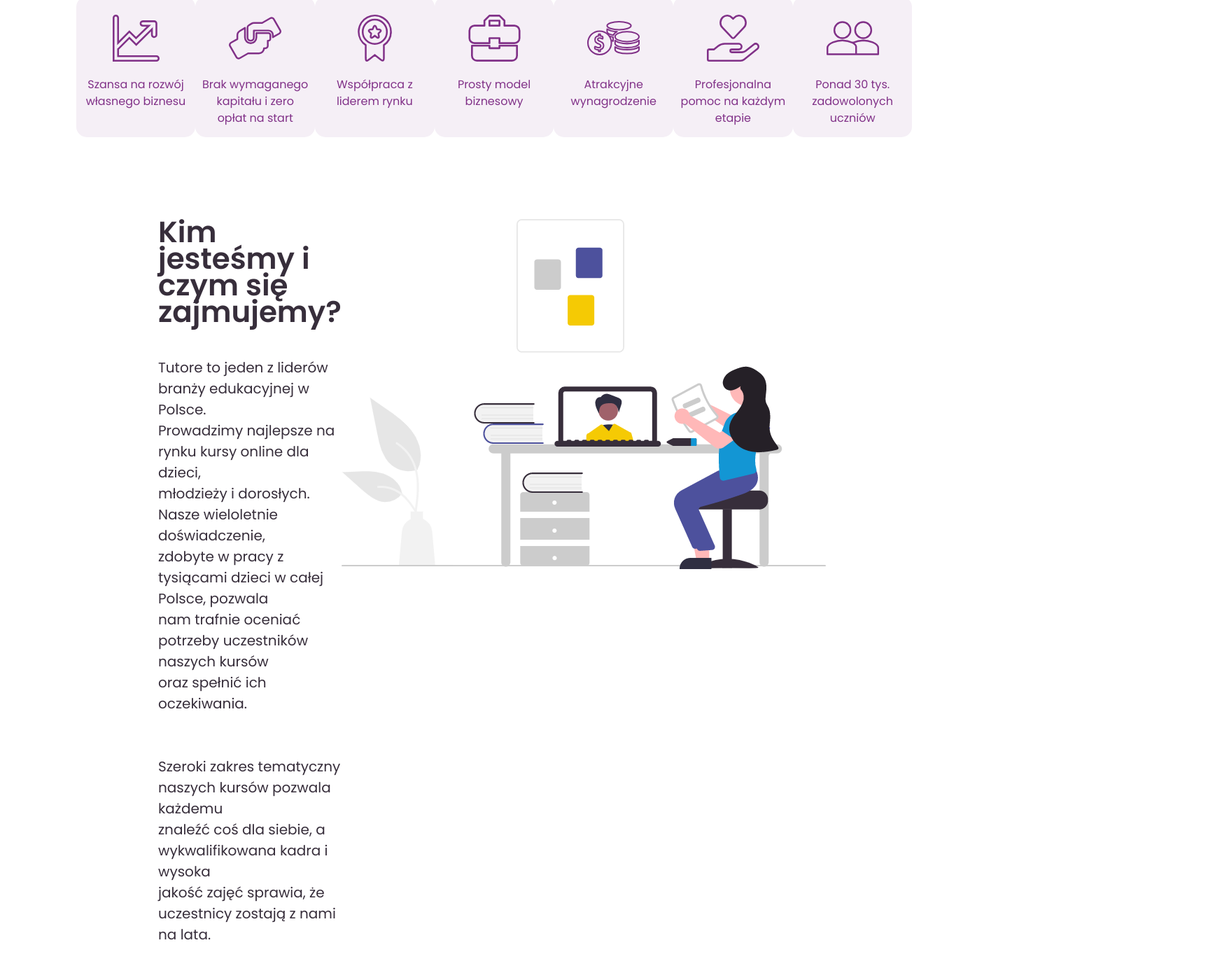
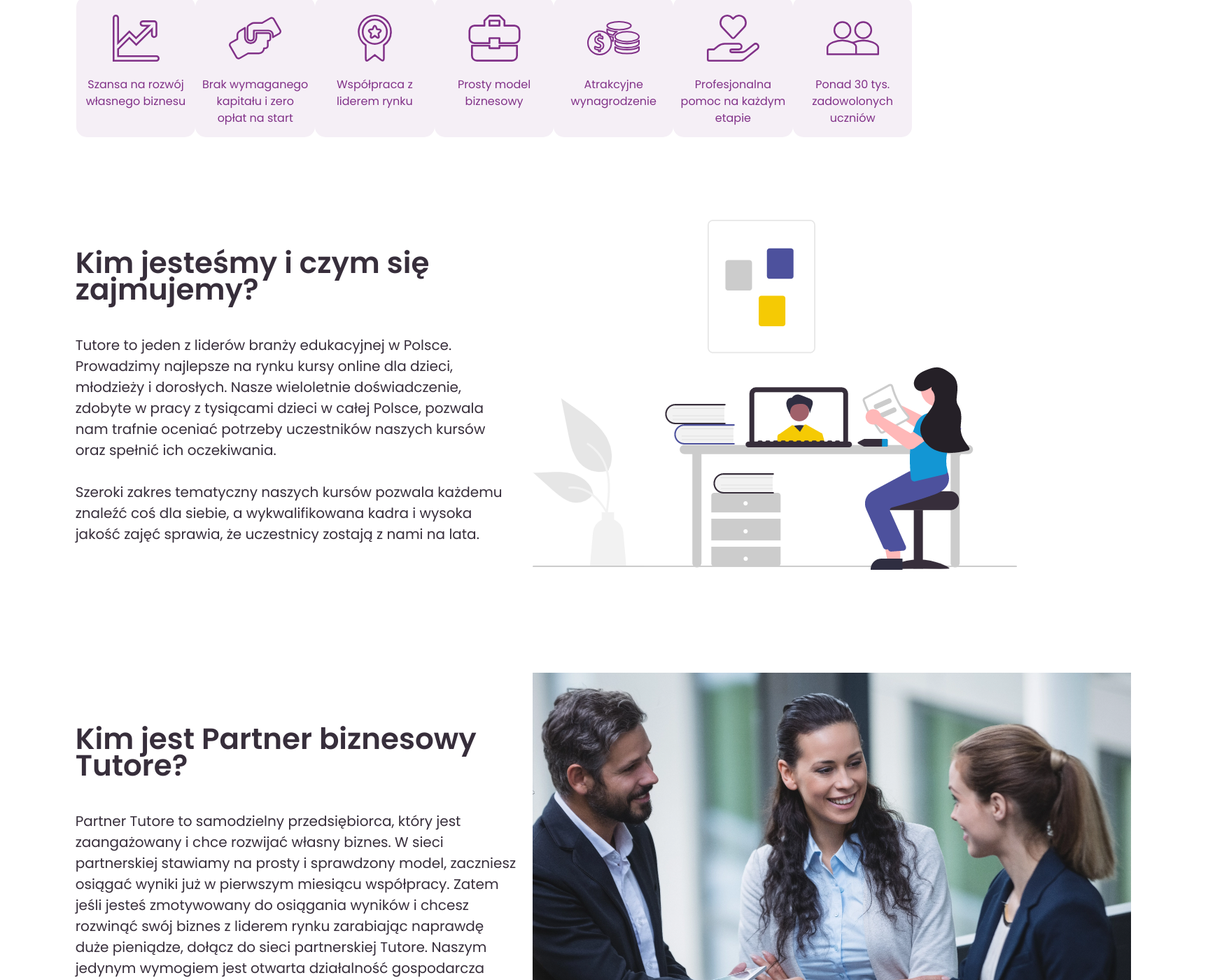
Before and after one commit to VladWorkRepo/tutore-page, a Vue app: page / in a window 1280 px wide. Shown: the part 803-2203 px from the top of the page at 70% size, 1756 px wide, since content can reach past the window. Built offline with nearby package versions, Linux system fonts and the light colour scheme.

Commit message:
refactoring

```diff
--- a/package.json
+++ b/package.json
@@ -10,9 +10,7 @@
   "dependencies": {
     "core-js": "^3.6.5",
     "vue": "^2.6.11",
-    "vue-router": "^3.2.0",
-    "vuetify": "^2.4.0",
-    "vuex": "^3.4.0"
+    "vuetify": "^2.4.0"
   },
   "devDependencies": {
     "@vue/cli-plugin-babel": "~4.5.0",
--- a/src/App.vue
+++ b/src/App.vue
@@ -29,7 +29,6 @@
 import PartnerTutore from './components/partner/PartnerTutore.vue';
 import BePartner from './components/partner/BePartner.vue';
 
-
 export default {
   components: {
     TheHeader,
@@ -41,7 +40,7 @@
     AboutBusiness,
     StepByStep,
     PartnerTutore,
-    BePartner
+    BePartner,
   },
 };
 </script>
--- a/src/components/about/AboutBusiness.vue
+++ b/src/components/about/AboutBusiness.vue
@@ -1,40 +1,20 @@
 <template>
-    <div class="about">
-        <div class="about-text">
-            <h2 class="about-text_title">Kim jest Partner biznesowy Tutore?</h2>
-            <div class="about-text_content">
-                Partner Tutore to samodzielny przedsiębiorca, który jest zaangażowany i chce rozwijać własny biznes. W sieci partnerskiej stawiamy na prosty i sprawdzony model, zaczniesz osiągać wyniki już w pierwszym miesiącu współpracy. Zatem jeśli jesteś zmotywowany do osiągania wyników i chcesz rozwinąć swój biznes z liderem rynku zarabiając naprawdę duże pieniądze, dołącz do sieci partnerskiej Tutore. Naszym jedynym wymogiem jest otwarta działalność gospodarcza bądź gotowość do jej założenia.
-            </div>
-        </div>
-        <div class="about-bg">
-            <img src="../../assets/bg/about-business-bg.png" alt="#">
-        </div>
-    </div>
+    <basic-about-template :title="title" :content="content">
+        <img src="../../assets/bg/about-business-bg.png" alt="#">
+    </basic-about-template>
 </template>
 
-<style scoped>
-.about {
-    display: flex;
-    height: 566px;
-    background-color: #FCFCFC;
-}
-
-.about .about-text {
-    padding: 70px 64px 124px 226px;
-}
-.about .about-text .about-text_title {
-    font-size: 42px;
-    line-height: 38px;
-    color: #372E3B;
-
-}
-
-.about .about-text .about-text_content {
-    margin-top: 45px;
-    font-weight: 400;
-    color: #372E3B;
-    width: 611px;
-    font-size: 20px;
-}
-
-</style>
+ <script>
+ import BasicAboutTemplate from '../ui/BasicAboutTemplate.vue';
+ export default {
+     components: {
+         BasicAboutTemplate
+     },
+     data() {
+         return {
+             title: "Kim jest Partner biznesowy Tutore?",
+             content: "Partner Tutore to samodzielny przedsiębiorca, który jest zaangażowany i chce rozwijać własny biznes. W sieci partnerskiej stawiamy na prosty i sprawdzony model, zaczniesz osiągać wyniki już w pierwszym miesiącu współpracy. Zatem jeśli jesteś zmotywowany do osiągania wyników i chcesz rozwinąć swój biznes z liderem rynku zarabiając naprawdę duże pieniądze, dołącz do sieci partnerskiej Tutore. Naszym jedynym wymogiem jest otwarta działalność gospodarcza bądź gotowość do jej założenia."
+         };
+     }
+ }
+ </script>
--- a/src/components/about/AboutGeneral.vue
+++ b/src/components/about/AboutGeneral.vue
@@ -1,42 +1,23 @@
 <template>
-    <div class="about">
-        <div class="about-text">
-            <h2 class="about-text_title">Kim jesteśmy i czym się zajmujemy?</h2>
-            <div class="about-text_content">
-                 Tutore to jeden z liderów branży edukacyjnej w Polsce. <br>
-                 Prowadzimy najlepsze na rynku kursy online dla dzieci, <br>
-                 młodzieży i dorosłych. Nasze wieloletnie doświadczenie, <br>
-                 zdobyte w pracy z tysiącami dzieci w całej Polsce, pozwala <br>
-                 nam trafnie oceniać potrzeby uczestników naszych kursów <br>
-                 oraz spełnić ich oczekiwania. <br>
-                 <br><br>
-                 Szeroki zakres tematyczny naszych kursów pozwala każdemu <br>
-                 znaleźć coś dla siebie, a wykwalifikowana kadra i wysoka <br>
-                 jakość zajęć sprawia, że uczestnicy zostają z nami na lata.
-            </div>
-        </div>
-        <div class="about-bg">
-            <img src="../../assets/bg/about-general-bg.png" alt="#">
-        </div>
-    </div>
+   <basic-about-template :title="title" :content="content" :paragraph="paragraph">
+       <img src="../../assets/bg/about-general-bg.png" alt="">
+   </basic-about-template>
 </template>
 
-<style scoped>
-.about {
-    display: flex;
-    padding: 117px 160px 152px 226px;
+<script>
+import BasicAboutTemplate from '../ui/BasicAboutTemplate.vue';
+export default {
+    components: {
+        BasicAboutTemplate
+    },
+    data() {
+        return {
+            title: 'Kim jesteśmy i czym się zajmujemy?',
+            content: "Tutore to jeden z liderów branży edukacyjnej w Polsce. Prowadzimy najlepsze na rynku kursy online dla dzieci, młodzieży i dorosłych. Nasze wieloletnie doświadczenie, zdobyte w pracy z tysiącami dzieci w całej Polsce, pozwala nam trafnie oceniać potrzeby uczestników naszych kursów oraz spełnić ich oczekiwania.",
+            paragraph: 'Szeroki zakres tematyczny naszych kursów pozwala każdemu znaleźć coś dla siebie, a wykwalifikowana kadra i wysoka jakość zajęć sprawia, że uczestnicy zostają z nami na lata.'
+
+        };
+    }
 }
 
-.about .about-text .about-text_title {
-    font-size: 42px;
-    line-height: 38px;
-    color: #372E3B;
-}
-
-.about .about-text .about-text_content {
-    margin-top: 45px;
-    font-weight: 400;
-    font-size: 20px;
-    color: #372E3B;
-}
-</style>
+</script>
--- a/src/components/layouts/ThePromo.vue
+++ b/src/components/layouts/ThePromo.vue
@@ -13,10 +13,6 @@
 <style scoped>
 .promo {
     min-height: 456px;
-    /* display: flex;
-    flex-direction: column;
-    justify-content: center;
-    align-items: center; */
     background: transparent url('../../assets/bg/promo_bg.jpg') 0% 0% no-repeat padding-box;
 }
 
--- a/src/components/partner/StepByStep.vue
+++ b/src/components/partner/StepByStep.vue
@@ -33,7 +33,7 @@
 
 <style scoped>
 .step {
-    padding: 128px 0 153px 0;
+    padding-bottom: 153px;
 }
 .steps {
     margin-top: 38px;
--- a/src/components/plates/UpperPlates.vue
+++ b/src/components/plates/UpperPlates.vue
@@ -1,6 +1,7 @@
 <template>
+    <section class="plates">
         <v-row>
-        <v-col offset-lg="1" lg="10" class="d-flex justify-space-around">
+            <v-col offset-lg="1" lg="10" class="d-flex justify-space-between">
                 <div class="card">
                     <div class="card-icon">
                         <img src="../../assets/icons/arrow.svg" alt="reasons">
@@ -59,16 +60,14 @@
                 </div>
             </v-col>
         </v-row>
+    </section>
 </template>
 
-<script>
+<style scoped>
+.plates {
+    padding-bottom: 118px;
+}
 
-export default {
-
-}
-</script>
-
-<style scoped>
 .card {
     display: inline-block;
     width: 179px;
--- /dev/null
+++ b/src/components/ui/BasicAboutTemplate.vue
@@ -0,0 +1,48 @@
+<template>
+    <section class="about">
+        <v-row>
+            <v-col offset-lg='1' lg='6' class="d-flex justify-center align-center">
+                <div class="about-text">
+                    <h2 class="about-text_title">{{ title }}</h2>
+                    <div class="about-text_content">
+                        {{ content }}
+                        <br><br>
+                        {{ paragraph }}
+                    </div>
+                </div>
+            </v-col>
+            <v-col lg='5' class="d-flex justify-start">
+                 <div class="about-bg">
+                    <slot></slot>
+                </div>
+            </v-col>
+        </v-row>
+    </section>
+</template>
+
+<script>
+export default {
+    props: ['title', 'content', 'paragraph']
+}
+</script>
+
+<style scoped>
+.about {
+    display: flex;
+    padding-bottom: 140px;
+}
+
+.about-text_title {
+    font-size: 42px;
+    line-height: 38px;
+    color: #372E3B;
+}
+
+.about-text_content {
+    width: 630px;
+    margin-top: 45px;
+    font-weight: 400;
+    font-size: 20px;
+    color: #372E3B;
+}
+</style>
--- a/src/main.js
+++ b/src/main.js
@@ -1,14 +1,10 @@
 import Vue from 'vue';
 import App from './App.vue';
-import router from './router';
-import store from './store/index.js';
 import vuetify from './plugins/vuetify';
 
 Vue.config.productionTip = false;
 
 new Vue({
-  router,
-  store,
   vuetify,
   render: h => h(App)
 }).$mount('#app');
--- a/src/store/index.js
+++ /dev/null
@@ -1,15 +0,0 @@
-import Vue from 'vue';
-import Vuex from 'vuex';
-
-Vue.use(Vuex);
-
-export default new Vuex.Store({
-  state: {
-  },
-  mutations: {
-  },
-  actions: {
-  },
-  modules: {
-  }
-});
```
Also changed, not shown: src/router/index.js (deleted, +0 -16 lines), 1 other file (tests, documents, lock files or other folders). Lines whose indentation alone changed are shown as unchanged.
